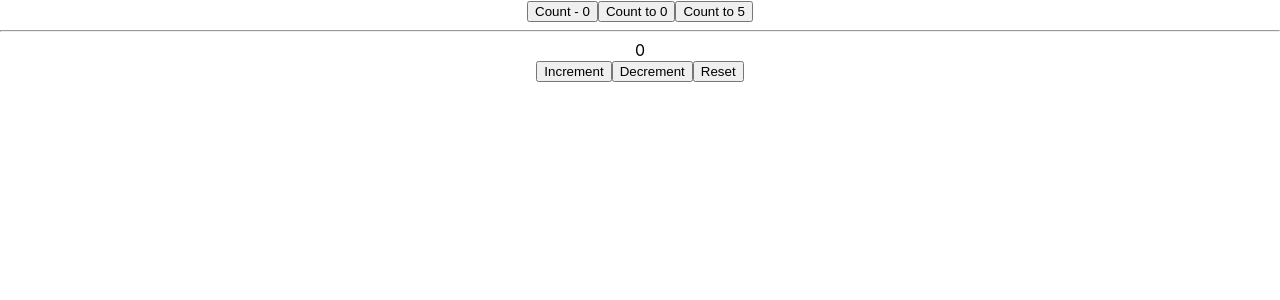
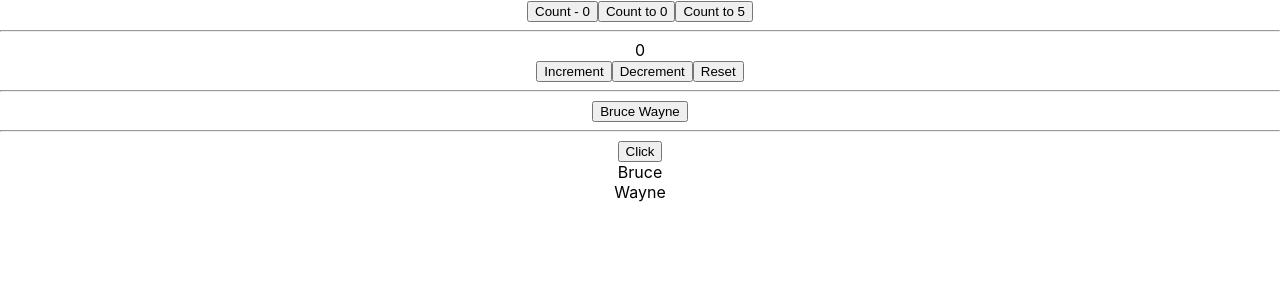
Before and after one commit to Annie-Huang/react-render, a React (Create React App) app: page / in a window 1280 px wide. Shown: the top 300 px of the page. Built offline with nearby package versions, Linux system fonts and the light colour scheme.

Commit message:
Need to make a new copy of the object|array if you want to cause rerender in useState

```diff
--- a/src/App.js
+++ b/src/App.js
@@ -1,6 +1,8 @@
 import './App.css';
 import UseState from './components/UseState/UseState';
 import UseReducer from './components/UseReducer/UseReducer';
+import ObjectUseState from './components/ImmutableState/ObjectUseState';
+import ArrayUseState from './components/ImmutableState/ArrayUseState';
 
 function App() {
   return (
@@ -8,6 +10,10 @@ function App() {
       <UseState />
       <hr />
       <UseReducer />
+      <hr />
+      <ObjectUseState />
+      <hr />
+      <ArrayUseState />
     </div>
   );
 }
--- /dev/null
+++ b/src/components/ImmutableState/ArrayUseState.js
@@ -0,0 +1,27 @@
+import React, { useState } from 'react';
+
+const initState = ['Bruce', 'Wayne'];
+
+const ArrayUseState = () => {
+  const [persons, setPersons] = useState(initState);
+
+  const handleClick = () => {
+    const newPersons = [...persons];
+    newPersons.push('Clark');
+    newPersons.push('Kent');
+    setPersons(newPersons);
+  };
+
+  console.log('ArrayUseState Render');
+
+  return (
+    <div>
+      <button onClick={handleClick}>Click</button>
+      {persons.map((person) => (
+        <div key={person}>{person}</div>
+      ))}
+    </div>
+  );
+};
+
+export default ArrayUseState;
--- /dev/null
+++ b/src/components/ImmutableState/ObjectUseState.js
@@ -0,0 +1,28 @@
+import React, { useState } from 'react';
+
+const initState = {
+  fname: 'Bruce',
+  lname: 'Wayne',
+};
+
+const ObjectUseState = () => {
+  const [person, setPerson] = useState(initState);
+
+  const changeName = () => {
+    const newPerson = { ...person };
+    newPerson.fname = 'Clark';
+    newPerson.lname = 'Kent';
+    setPerson(newPerson);
+  };
+
+  console.log('ObjectUseState Render');
+  return (
+    <div>
+      <button onClick={changeName}>
+        {person.fname} {person.lname}
+      </button>
+    </div>
+  );
+};
+
+export default ObjectUseState;
```
